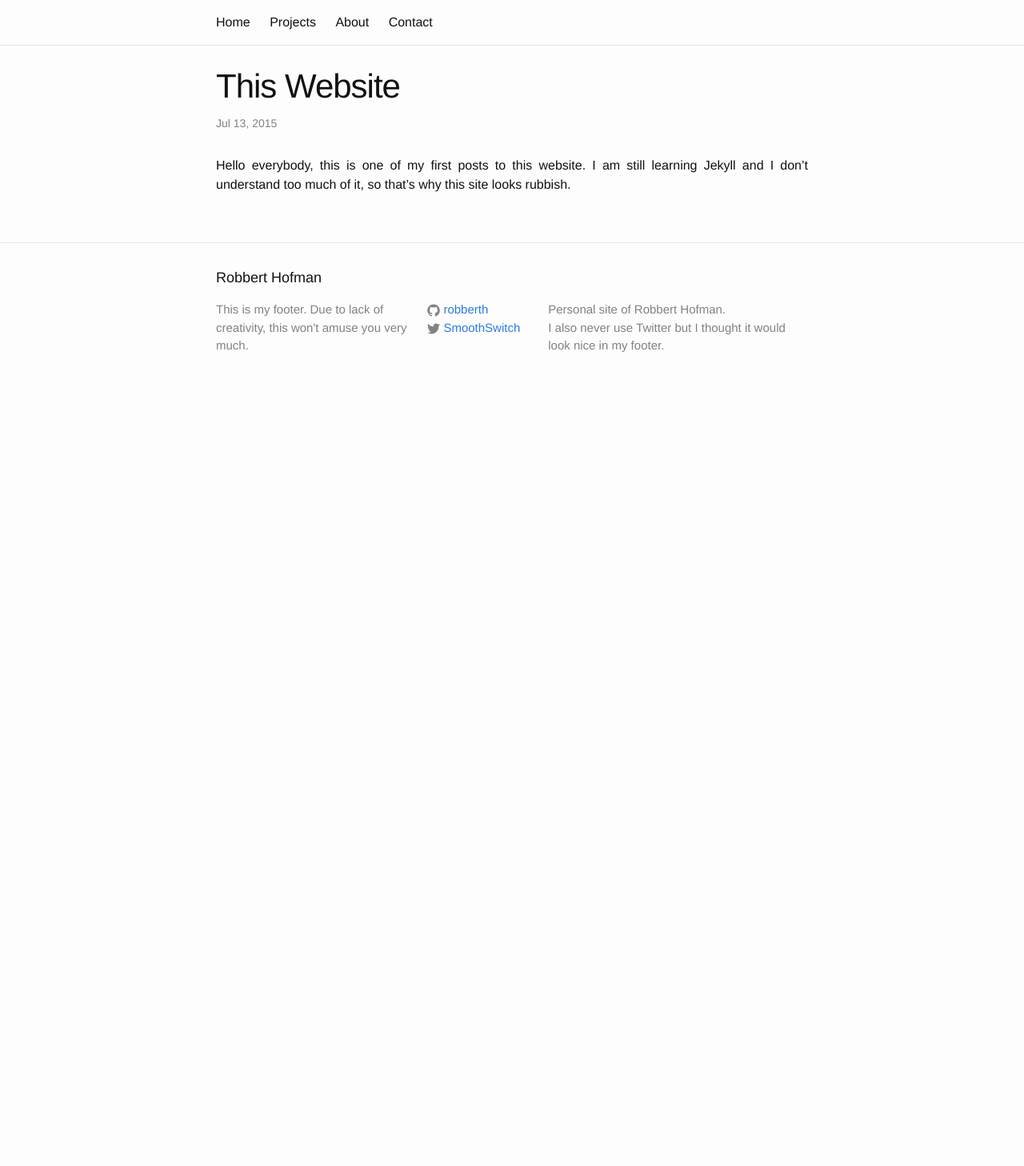
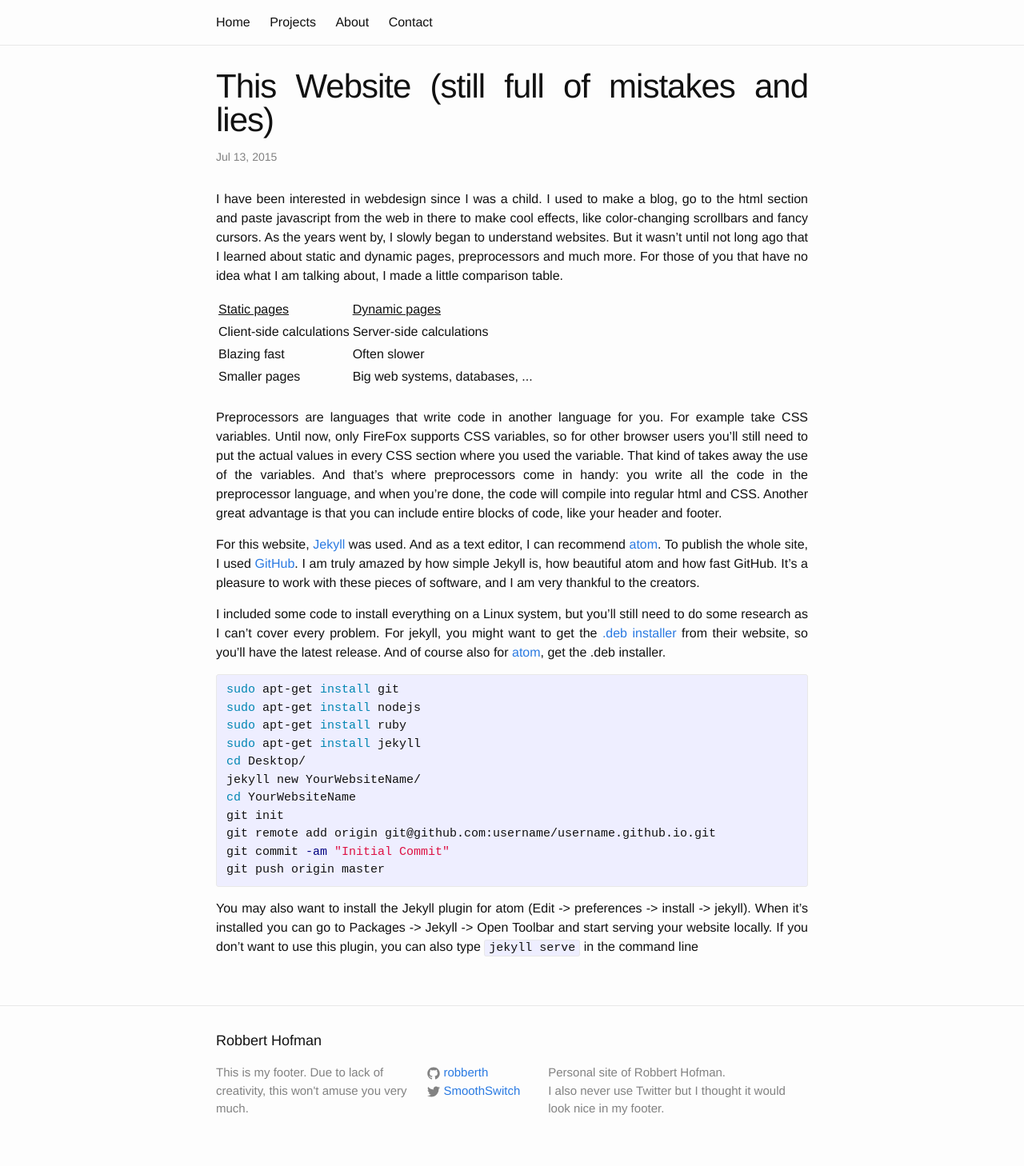
Before and after one commit to RobbertH/robberth.github.io, a Jekyll site: the page built from _posts/2015-07-14-this-website.markdown, in a window 1280 px wide. Shown: the whole page at 80% size. Built offline with Jekyll 4.4.1, drawn with Linux system fonts in a browser that asks for light colours; before the commit the page ends 900 px from its top, so only the background shows below that.

```diff
--- a/_posts/2015-07-14-this-website.markdown
+++ b/_posts/2015-07-14-this-website.markdown
@@ -1,9 +1,53 @@
 ---
 layout: post
-title:  "This Website"
+title:  "This Website (still full of mistakes and lies)"
 date:   2015-07-13 21:00:25
 categories: computer webdesign
 ---
+I have been interested in webdesign since I was a child. I used to make a blog,
+go to the html section and paste javascript from the web in there to make cool
+effects, like color-changing scrollbars and fancy cursors. As the years went by,
+I slowly began to understand websites. But it wasn't until not long ago that
+I learned about static and dynamic pages, preprocessors and much more. For those
+of you that have no idea what I am talking about, I made a little comparison table.
+<table>
+<tr> <td><u>Static pages</u></td> <td><u>Dynamic pages</u></td> </tr>
+<tr> <td>Client-side calculations</td> <td>Server-side calculations</td> </tr>
+<tr> <td>Blazing fast</td> <td>Often slower</td> </tr>
+<tr> <td>Smaller pages</td> <td>Big web systems, databases, ...</td> </tr>
+</table> <br>
+Preprocessors are languages that write code in another language for you. For
+example take CSS variables. Until now, only FireFox supports CSS variables, so for other browser users you'll still need to put the actual values in every CSS section where you used the variable. That kind of takes away the use of the variables. And that's where preprocessors come in handy: you write all the code in the preprocessor
+language, and when you're done, the code will compile into regular html and CSS.
+Another great advantage is that you can include entire blocks of code, like your
+header and footer.
 
-Hello everybody, this is one of my first posts to this website.
-I am still learning Jekyll and I don't understand too much of it, so that's why this site looks rubbish.
+For this website, <a href="http://www.jekyllrb.com">Jekyll</a> was used. And as
+a text editor, I can recommend <a href="http://www.atom.io">atom</a>. To publish the  whole site, I used <a href="http://www.github.com">GitHub</a>. I am truly amazed
+by how simple Jekyll is, how beautiful atom and how fast GitHub. It's a pleasure
+to work with these pieces of software, and I am very thankful to the creators.
+
+I included some code to install everything on a Linux system, but you'll still need to do some research as I can't cover every problem. For jekyll, you might want
+to get the <a href="http://www.jekyllrb.com/downloads">.deb installer</a> from
+their website, so you'll have the latest release. And of course also for
+<a href="http://www.atom.io">atom</a>, get the .deb installer.
+<!-- TODO: check Download link from jekyllrb  -->
+<!-- test commands on raspi or live usb -->
+{%highlight bash%}
+sudo apt-get install git
+sudo apt-get install nodejs
+sudo apt-get install ruby
+sudo apt-get install jekyll
+cd Desktop/
+jekyll new YourWebsiteName/
+cd YourWebsiteName
+git init
+git remote add origin git@github.com:username/username.github.io.git
+git commit -am "Initial Commit"
+git push origin master
+
+{%endhighlight%}
+
+You may also want to install the Jekyll plugin for atom (Edit -> preferences -> install -> jekyll). When it's installed you can go to Packages -> Jekyll -> Open Toolbar
+and start serving your website locally. If you don't want to use this plugin, you can
+also type <code>jekyll serve</code> in the command line
```
Also changed, not shown: _layouts/lifequestion.html (added, +15 -0 lines), _lifequestions/2015-07-18-sugar-in-the-air.markdown (added, +7 -0 lines), _posts/2015-07-15-agressive-robot.markdown (+23 -3 lines), about.md (+1 -1 lines), lifequestions.html (added, +25 -0 lines), _posts/2014-08-26-camera-slider.markdown (added), assets/AgressiveBot1.svg (added), assets/AgressiveBot2.svg (added).
